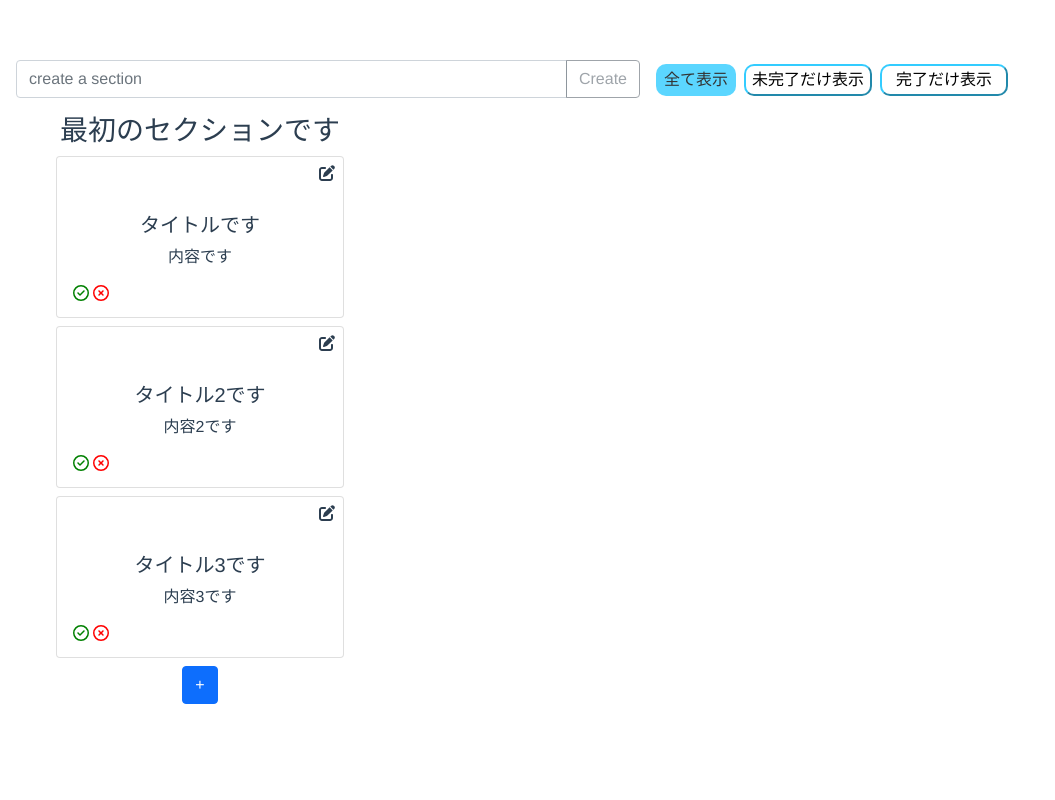
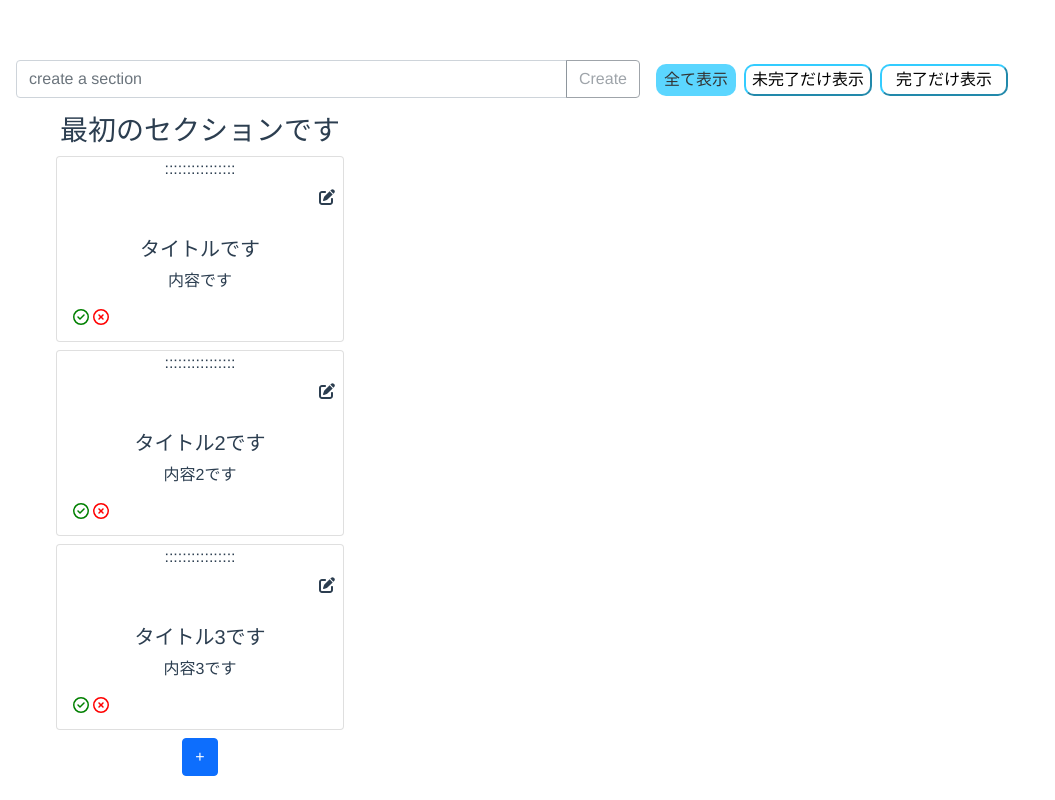
Before and after one commit to ryu0121/task_management_app_by_vue, a Vue app: page / in a window 1280 px wide. Shown: the whole page, without its empty margins (0-1055 px from the left). Built offline with nearby package versions, Linux system fonts and the light colour scheme.

Commit message:
feat: draggable実装完了

```diff
--- a/package.json
+++ b/package.json
@@ -14,7 +14,8 @@
     "@fortawesome/free-solid-svg-icons": "^6.2.1",
     "@fortawesome/vue-fontawesome": "^3.0.2",
     "core-js": "^3.8.3",
-    "vue": "^3.2.13"
+    "vue": "^3.2.13",
+    "vuedraggable": "^4.1.0"
   },
   "devDependencies": {
     "@babel/core": "^7.12.16",
--- a/src/App.vue
+++ b/src/App.vue
@@ -165,6 +165,16 @@ const onClickDisplayButton = (option) => {
     }
   })
 }
+const changeTaskOrderByDrag = (tasks, sectionId) => {
+  const sectionsCopy = sections.value.copy()
+  for (const section of sections.value.items) {
+    if (section.id === sectionId) {
+      const section = sectionsCopy.findById(sectionId)
+      section.tasks = tasks
+    }
+  }
+  sections.value = sectionsCopy
+}
 </script>
 
 <template>
@@ -190,7 +200,8 @@ const onClickDisplayButton = (option) => {
       @createTaskDraft="createTaskDraft"
       @completeCreateTask="completeCreateTask" @deleteTask="deleteTask" @doneTask="doneTask"
       @deleteTaskDraft="deleteTaskDraft" @returnTaskToActive="returnTaskToActive" @toTaskEditing="toTaskEditing"
-      @activateTask="activateTask" />
+      @activateTask="activateTask"
+      @changeTaskOrderByDrag="changeTaskOrderByDrag" />
   </div>
 </template>
 
--- a/src/components/TaskSection.vue
+++ b/src/components/TaskSection.vue
@@ -1,9 +1,9 @@
 <script setup>
-import { defineEmits, defineProps, ref } from 'vue'
+import { defineEmits, defineProps, computed, ref } from 'vue'
 
 import { Section } from '../../domain/Task'
 
-defineProps({
+const props = defineProps({
   section: Section,
   displayOptions: Object,
   modelValue: String,
@@ -17,7 +17,8 @@ const emit = defineEmits([
   'doneTask',
   'returnTaskToActive',
   'toTaskEditing',
-  'activateTask'
+  'activateTask',
+  'changeTaskOrderByDrag',
 ])
 
 const tmpTasks = ref({})
@@ -28,6 +29,13 @@ const completeCreateTask = (taskId) => {
   emit('completeCreateTask', { taskId, newTaskTitle: title, newTaskContent: content })
   delete tmpTasks.value[taskId]
 }
+
+const tasks = computed({
+  get: () => props.section.tasks,
+  set: (tasks) => {
+    emit('changeTaskOrderByDrag', tasks)
+  }
+})
 
 const deleteTaskDraft = (task) => {
   if (task.isDraft()) {
@@ -78,63 +86,51 @@ const isDisableCreateButton = (taskId) => {
     || tmpTasks.value[taskId].title === ''
     || tmpTasks.value[taskId].content === ''
 }
+
 </script>
 
 <template>
     <h3 class="d-flex justify-content-center">{{ section.name }}</h3>
-  <div v-for="task in section.tasks" :key="task.id">
+    <draggable v-model="tasks" item-key="id" group="task" :options="{ group: 'task', animation: 150 }" handle='.handle'  >
+      <template #item="{element}">
         <div class="card m-2" style="width: 18rem;">
-      <div v-if="task.isActive()" class="d-flex justify-content-end m-2">
-        <font-awesome-icon
-          @click="toEditing(task)"
-          icon="fa-solid fa-pen-to-square"
-          class="button-hover secondary" />
+          <div class="handle">::::::::::::::::</div>
+          <div v-if="element.isActive()" class="d-flex justify-content-end m-2">
+            <font-awesome-icon @click="toEditing(element)" icon="fa-solid fa-pen-to-square" class="button-hover secondary" />
           </div>
-      <div v-if="task.isActive() || task.isDone()" class="card-body">
-        <h5 class="card-title pt-2">{{ task.title }}</h5>
-        <p class="card-text mt-2">{{ task.content }}</p>
+          <div v-if="element.isActive() || element.isDone()" class="card-body">
+            <h5 class="card-title pt-2">{{ element.title }}</h5>
+            <p class="card-text mt-2">{{ element.content }}</p>
             <div class="d-flex justify-content-between">
               <div class="d-flex justify-content-end">
-            <font-awesome-icon v-if="task.isActive()"
-              @click="doneTask(task.id)"
-              icon="fa-regular fa-circle-check"
+                <font-awesome-icon v-if="element.isActive()" @click="doneTask(element.id)" icon="fa-regular fa-circle-check"
                   class="me-1 success button-hover" />
-            <font-awesome-icon v-else-if="task.isDone()"
-              icon="fa-solid fa-circle-check"
-              class="me-1 success" />
-            <font-awesome-icon @click="deleteTask(task.id)"
-              icon="fa-regular fa-circle-xmark"
+                <font-awesome-icon v-else-if="element.isDone()" icon="fa-solid fa-circle-check" class="me-1 success" />
+                <font-awesome-icon @click="deleteTask(element.id)" icon="fa-regular fa-circle-xmark"
                   class="failure button-hover" />
               </div>
-          <font-awesome-icon v-if="task.isDone()"
-            @click="returnTaskToActive(task.id)"
-            icon="ffa-solid fa-arrow-rotate-left"
+              <font-awesome-icon v-if="element.isDone()" @click="returnTaskToActive(element.id)" icon="ffa-solid fa-arrow-rotate-left"
                 class="me-1 secondary button-hover" />
             </div>
           </div>
-      <div v-else-if="task.isDraft() || task.isEditing()" class="card-body">
-        <input class="card-title pt-2" placeholder="タイトル"
-          @input="inputTitle(task.id, $event.target.value)"
-          :value="typeof tmpTasks[task.id] === 'undefined'
-          ? '' : tmpTasks[task.id].title" />
-        <textarea class="card-text mt-2" placeholder="内容"
-          @input="inputContent(task.id, $event.target.value)"
-          :value="typeof tmpTasks[task.id] === 'undefined'
-          ? '' : tmpTasks[task.id].content" ></textarea>
+          <div v-else-if="element.isDraft() || element.isEditing()" class="card-body">
+            <input class="card-title pt-2" placeholder="タイトル" @input="inputTitle(element.id, $event.target.value)" :value="typeof tmpTasks[element.id] === 'undefined'
+            ? '' : tmpTasks[element.id].title" />
+            <textarea class="card-text mt-2" placeholder="内容" @input="inputContent(element.id, $event.target.value)" :value="typeof tmpTasks[element.id] === 'undefined'
+            ? '' : tmpTasks[element.id].content"></textarea>
             <div class="mt-3 d-flex justify-content-center">
               <div class="me-3">
-            <button
-              @click="completeCreateTask(task.id)"
-              :disabled="isDisableCreateButton(task.id)"
+                <button @click="completeCreateTask(element.id)" :disabled="isDisableCreateButton(element.id)"
                   class="px-2 btn btn-primary">作成</button>
               </div>
               <div class="ml-3">
-            <button @click="deleteTaskDraft(task)" class="px-2 btn btn-secondary">キャンセル</button>
+                <button @click="deleteTaskDraft(element)" class="px-2 btn btn-secondary">キャンセル</button>
               </div>
             </div>
           </div>
         </div>
-  </div>
+      </template>
+    </draggable>
     <div v-if="displayOptions.displayAll">
       <button @click="$emit('createTaskDraft')" class="btn btn-primary">+</button>
     </div>
@@ -153,4 +149,8 @@ const isDisableCreateButton = (taskId) => {
   opacity: 0.6;
   cursor: pointer;
 }
+
+.handle:hover {
+  cursor: grab;
+}
 </style>
--- a/src/components/TaskSections.vue
+++ b/src/components/TaskSections.vue
@@ -8,6 +8,7 @@ defineProps({
   sections: Sections,
   displayOptions: Object
 })
+// NOTE ここにコメントを入れないとハイライトがおかしくなる
 </script>
 
 <template>
@@ -23,7 +24,8 @@ defineProps({
         @deleteTaskDraft="$emit('deleteTaskDraft', $event, section.id)"
         @returnTaskToActive="$emit('returnTaskToActive', $event, section.id)"
         @toTaskEditing="$emit('toTaskEditing', $event, section.id)"
-        @activateTask="$emit('activateTask', $event, section.id)" />
+        @activateTask="$emit('activateTask', $event, section.id)"
+        @changeTaskOrderByDrag="$emit('changeTaskOrderByDrag', $event, section.id)" />
     </div>
   </div>
 </template>
--- a/src/main.js
+++ b/src/main.js
@@ -1,6 +1,7 @@
 /* Set up using Vue 3 */
 import { createApp } from 'vue'
 import App from './App.vue'
+import Draggable from 'vuedraggable'
 import './assets/css/styles.css'
 
 /* import the fontawesome core */
@@ -21,5 +22,6 @@ library.add(
   faPenToSquare)
 
 createApp(App)
-.component('font-awesome-icon', FontAwesomeIcon)
+  .component('font-awesome-icon', FontAwesomeIcon)
+  .component('Draggable', Draggable)
 .mount('#app')
```
Also changed, not shown: 2 other files (tests, documents, lock files or other folders). Lines whose indentation alone changed are shown as unchanged.
